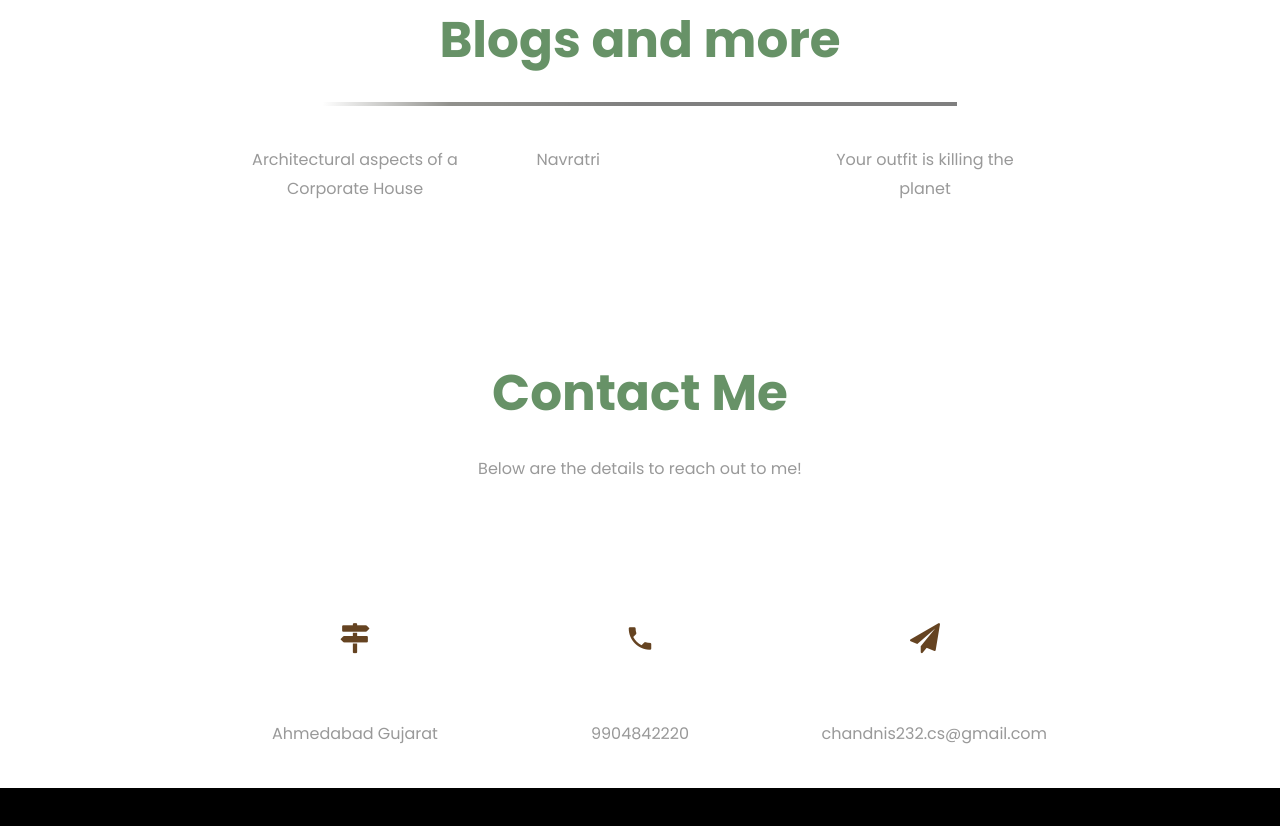
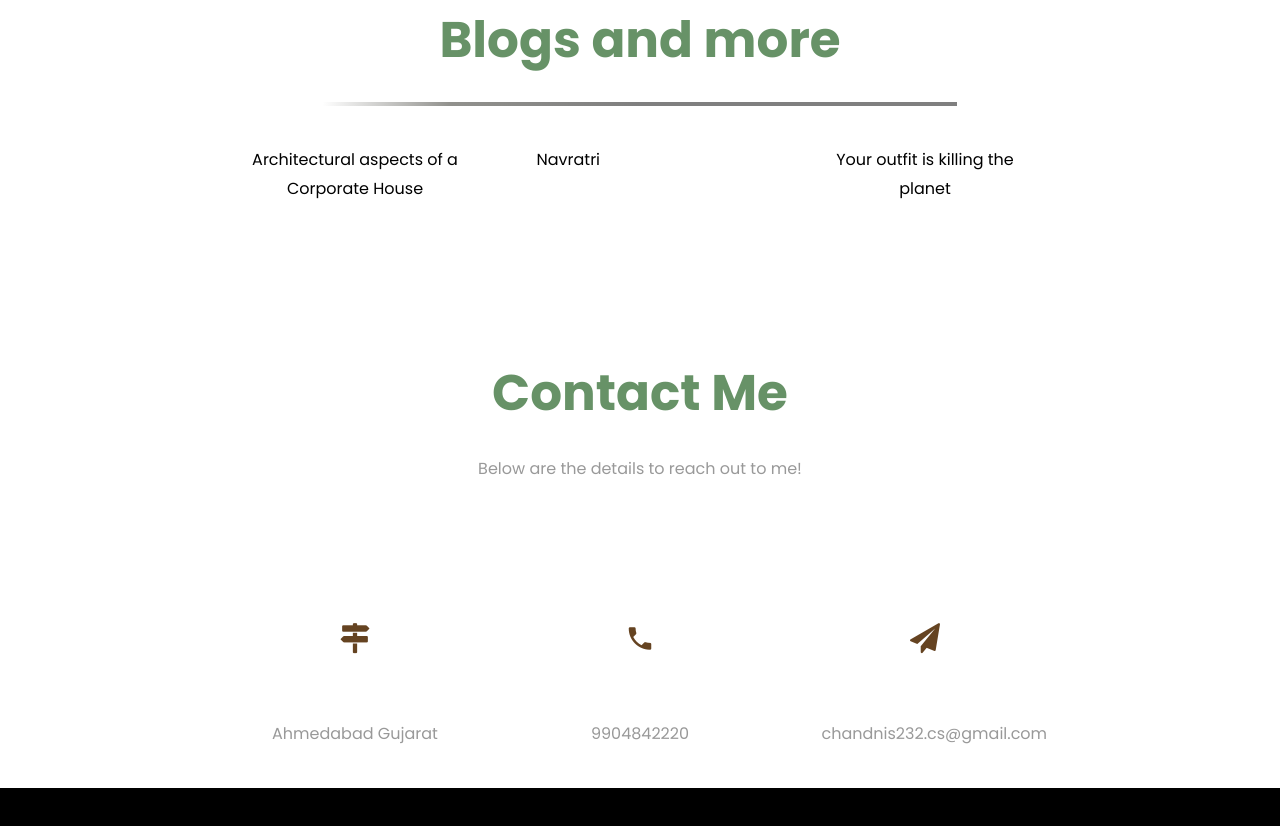
Before and after one commit to chandnishaikh/Portfolio, a plain HTML site: page index.html in a window 1280 px wide. Shown: the part 4700-5526 px from the top of the page. Drawn offline with Linux system fonts and the light colour scheme; files whose address does not match are found by name.

Commit message:
Update index.html

```diff
--- a/index.html
+++ b/index.html
@@ -502,7 +502,7 @@
                     <div class="icon d-flex align-items-center justify-content-center">
                         <span class="icon-document"></span>
                     </div>
-                    <p><a href="https://docs.google.com/document/d/14ynORbN2qQwk7Fheg7i25C-Ileh-fMBlx0DyEYvVcOo/edit#heading=h.gjdgxs"
+                    <p><a style="color:black;" href="https://docs.google.com/document/d/14ynORbN2qQwk7Fheg7i25C-Ileh-fMBlx0DyEYvVcOo/edit#heading=h.gjdgxs"
 								target="_blank">Architectural aspects of a Corporate House</a></p>
                 </div>
             </div>
@@ -511,7 +511,7 @@
                     <div class="icon d-flex align-items-center justify-content-center">
                         <span class="icon-document"></span>
                     </div>
-                    <p><a href="https://docs.google.com/presentation/d/1m2xmv_yosxpgT6Sg7aBimr9_UA_aEmTzt-Tm1Au6_kw/edit#slide=id.p" target="_blank">Navratri
+                    <p><a style="color:black;" href="https://docs.google.com/presentation/d/1m2xmv_yosxpgT6Sg7aBimr9_UA_aEmTzt-Tm1Au6_kw/edit#slide=id.p" target="_blank">Navratri
 </a></p>
                 </div>
             </div>
@@ -520,7 +520,7 @@
                     <div class="icon d-flex align-items-center justify-content-center">
                         <span class="icon-document"></span>
                     </div>
-                    <p><a href="https://docs.google.com/document/d/1h8FHCjtsqcl70bLiBm64Nz122wZ33OCKf6mEff90kK4/edit#heading=h.hy0086gjkwqq" target="_blank">Your outfit is killing the planet</a></p>
+                    <p><a style="color:black;" href="https://docs.google.com/document/d/1h8FHCjtsqcl70bLiBm64Nz122wZ33OCKf6mEff90kK4/edit#heading=h.hy0086gjkwqq" target="_blank">Your outfit is killing the planet</a></p>
                 </div>
             </div>
         </div>
```
